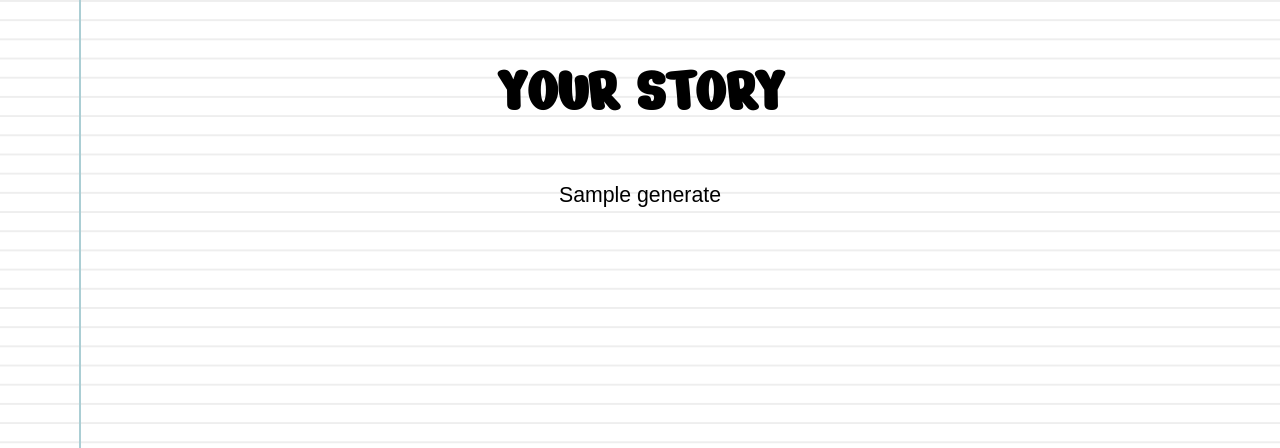
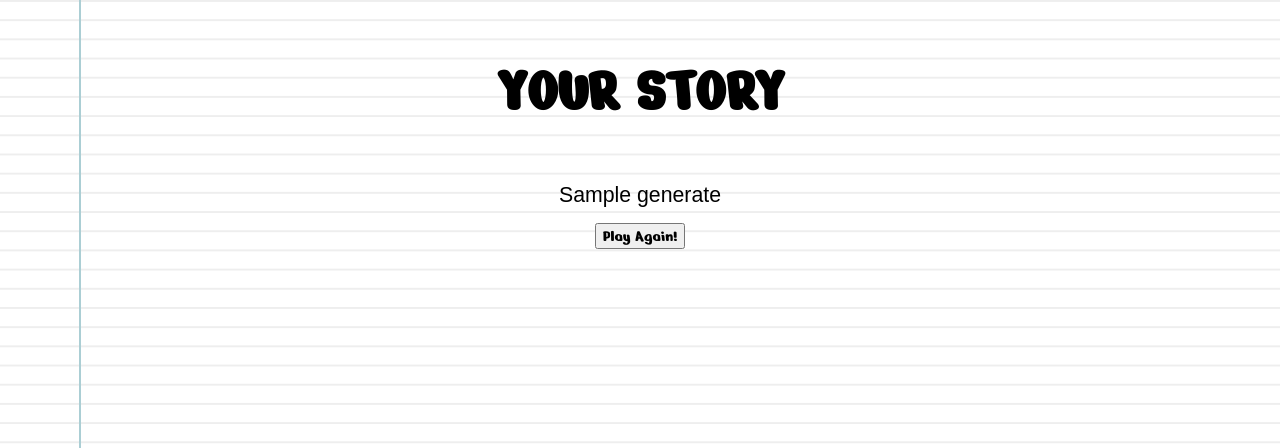
Before and after one commit to KortesmakiAB/Madlibs, a Flask app: template templates/story.html in a window 1280 px wide. Shown: the top 448 px of the page. Run offline with Flask 2, Linux system fonts and the light colour scheme; the template is opened without the code that fills it: most values are stand-ins (such as "Sample title", 1, 10 or a date in 2020).

Commit message:
added restart route and button

```diff
--- a/app.py
+++ b/app.py
@@ -1,4 +1,4 @@
-from flask import Flask, request, render_template
+from flask import Flask, request, render_template, redirect
 from stories import Story, stories
 # from flask_debugtoolbar import DebugToolbarExtension
 
@@ -15,12 +15,14 @@ app = Flask(__name__)
 @app.route('/')
 def home_page():
     """Offer user choice of Madlib Games"""
+
     return render_template('index.html', stories=stories.values())
 
 
 @app.route('/form')
 def show_form():
     """Show Form for User Input"""
+
     story_title = request.args["madlib"]
     for story in stories.values():
         if story.title == story_title:
@@ -32,6 +34,7 @@ def show_form():
 @app.route("/story")
 def show_story():
     """Display Madlib Story"""
+
     answers = request.args
     story_title = request.args["story_title"]
     for story in stories.values():
@@ -39,3 +42,10 @@ def show_story():
             story_to_gen = story
 
     return render_template("story.html", story_to_gen=story_to_gen, user_answers=answers)
+
+
+@app.route('/play-again')
+def play_again():
+    """Redirect Home"""
+
+    return redirect('/')
--- a/static/app.css
+++ b/static/app.css
@@ -28,3 +28,9 @@ span {
 	color: red;
 	font-family: 'Nerko One', cursive;
 }
+
+button {
+	font-family: 'Nerko One', cursive;
+	margin: 15px;
+	font-size: 1.05rem;
+}
--- a/templates/form.html
+++ b/templates/form.html
@@ -16,7 +16,7 @@
     <br>
     {% endfor %}
     <!-- stolen from answer key -->
-    <!-- I spent a lot of time trying to figure out how to pass data between routes. Wish they would've just told us about thi :/  -->
+    <!-- I spent a lot of time trying to figure out how to pass data between routes. Wish they would've just told us about this :/  -->
     <input type="hidden" name="story_title" value="{{story_title}}">
     <button>Submit</button>
 </form>
--- a/templates/index.html
+++ b/templates/index.html
@@ -13,6 +13,6 @@
         <option value="{{story.title}}">{{story.title}}</option>
         {% endfor %}
     </select>
-    <button>Submit</button>
+    <button id="choice-btn">Submit</button>
 </form>
 {% endblock %}
--- a/templates/story.html
+++ b/templates/story.html
@@ -10,4 +10,7 @@
     {{story_to_gen.generate(user_answers)}}
 </div>
 {% endautoescape %}
+<form action="/play-again" method="get">
+    <button id="play-again">Play Again!</button>
+</form>
 {% endblock %}
```
Also changed, not shown: index.html (deleted, +0 -23 lines), story.html (deleted, +0 -17 lines).
